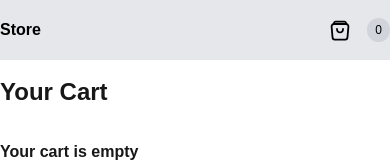
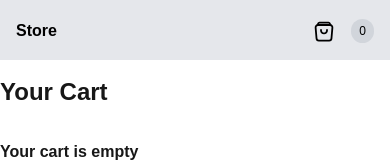
Before and after one commit to marwan-elabhar/my-app, a Next.js app: page /cart in a window 390 px wide. Shown: the top 162 px of the page. Built offline with nearby package versions, Linux system fonts and the light colour scheme.

Commit message:
handle responsive design

```diff
--- a/components/CartItem.tsx
+++ b/components/CartItem.tsx
@@ -9,7 +9,7 @@ export default function CartItem({ product }: { product: Product }) {
 
 
     return (
-        <div className='flex justify-between mt-3 border-b py-4'>
+        <div className='flex flex-col md:flex-row items-start md:items-center justify-between mt-3 border-b py-4'>
             <div className='flex items-center gap-2'>
                 <img src={product.thumbnail} alt="product-thumbnail" className='w-16 h-16' />
                 <div>
--- a/components/Navbar.tsx
+++ b/components/Navbar.tsx
@@ -8,7 +8,7 @@ export default function Navbar() {
     const { cart } = useCart();
 
     return (
-        <nav className="h-[60px] flex items-center bg-gray-200">
+        <nav className="h-[60px] p-4 flex items-center bg-gray-200">
             <div className="flex justify-between items-center container m-auto">
                 <Link href="/"><p className="text-black font-semibold">Store</p></Link>
                 <div className="flex items-center gap-3">
```
